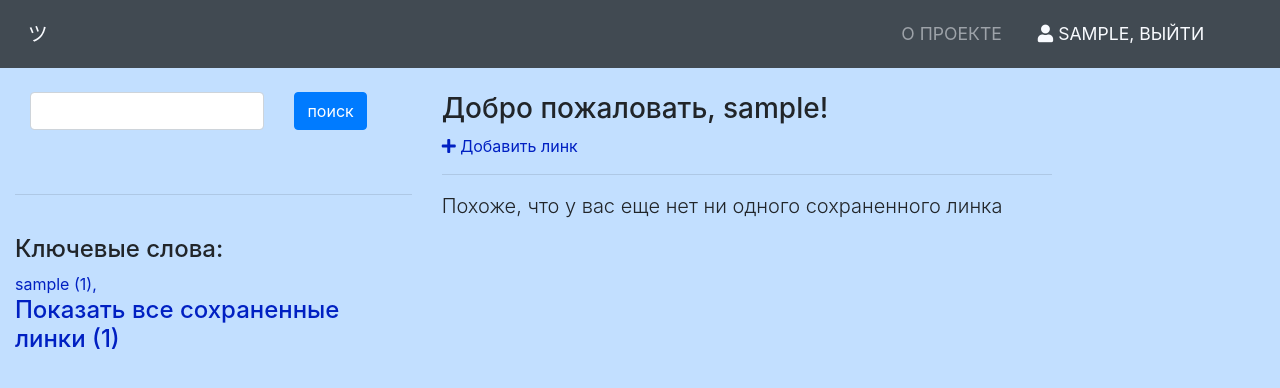
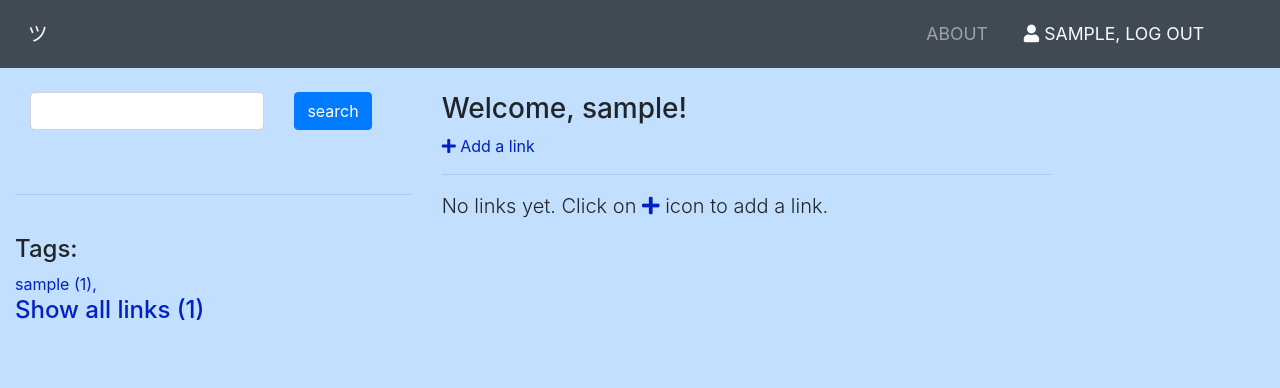
Before and after one commit to Denizz/linko, a Django app: page /userpage/ in a window 1280 px wide. Shown: the top 388 px of the page. Run offline with Django 3.2, Linux system fonts and the light colour scheme; a user stored in the database is signed in; tables that the repository leaves empty hold one stand-in row (values such as "Sample post"); some libraries are stand-ins or nearby versions.

Commit message:
translated to English

```diff
--- a/links/forms.py
+++ b/links/forms.py
@@ -9,9 +9,9 @@ class LinkForm(forms.ModelForm):
         model = Link
         fields = ('title', 'text', 'taglist')
         labels = {
-            'title': 'Заголовок',
-            'text': 'Адрес',
-            'taglist': 'Ключевые слова (разделить пробелом)',
+            'title': 'Title',
+            'text': 'Link address',
+            'taglist': 'keywords (separated by spaces)',
         }
         widgets = {
             'title': forms.TextInput(attrs={'class': 'form-control'}),
@@ -39,9 +39,9 @@ class LoginForm(forms.Form):
 
 
 class SignUpForm(UserCreationForm):
-    first_name = forms.CharField(max_length=30, label='Имя', required=False, help_text='Необязательное поле')
-    last_name = forms.CharField(max_length=30, label='Фамилия', required=False, help_text='Необязательное поле')
-    email = forms.EmailField(max_length=254, help_text='Обязательное для заполнения поле')
+    first_name = forms.CharField(max_length=30, label='Name', required=False, help_text='Not required')
+    last_name = forms.CharField(max_length=30, label='Surname', required=False, help_text='Not required')
+    email = forms.EmailField(max_length=254, help_text='Required field')
 
     class Meta:
         model = User
--- a/links/templates/404.html
+++ b/links/templates/404.html
@@ -1,6 +1,6 @@
 {% extends 'links/base.html' %}
 {% block content %}
 <div class="container">
-    <p class="lead">404 Запрашиваемая страница не найдена</p>
+    <p class="lead">Page is not found</p>
 </div>
 {% endblock %}
--- a/links/templates/links/add.html
+++ b/links/templates/links/add.html
@@ -4,8 +4,8 @@
     <h4>{{msg}}</h4>
         <form method="POST" class="link-form">{% csrf_token %}
             {{ form.as_p }}
-            <button type="submit" class="save btn btn-primary">Сохранить</button>
+            <button type="submit" class="save btn btn-primary">Save</button>
         </form>
-    <div class="back-div"><a href="{% url 'userpage' %}" class="back-link"><i class="fas fa-arrow-left"></i><b> Вернуться в профиль</b></a></div>
+    <div class="back-div"><a href="{% url 'userpage' %}" class="back-link"><i class="fas fa-arrow-left"></i><b> Go to account</b></a></div>
 </div>
 {% endblock %}
--- a/links/templates/links/base.html
+++ b/links/templates/links/base.html
@@ -1,7 +1,7 @@
 {% load static %}
 <html lang="ru">
 <head>
-    <title>Коллекция ваших интересных ссылок</title>
+    <title>Your links collection</title>
     <script src="https://code.jquery.com/jquery-3.2.1.slim.min.js" integrity="sha384-KJ3o2DKtIkvYIK3UENzmM7KCkRr/rE9/Qpg6aAZGJwFDMVNA/GpGFF93hXpG5KkN" crossorigin="anonymous"></script>
     <script src="https://cdnjs.cloudflare.com/ajax/libs/popper.js/1.12.9/umd/popper.min.js" integrity="sha384-ApNbgh9B+Y1QKtv3Rn7W3mgPxhU9K/ScQsAP7hUibX39j7fakFPskvXusvfa0b4Q" crossorigin="anonymous"></script>
     <link rel="stylesheet" href="https://maxcdn.bootstrapcdn.com/bootstrap/4.0.0/css/bootstrap.min.css" integrity="sha384-Gn5384xqQ1aoWXA+058RXPxPg6fy4IWvTNh0E263XmFcJlSAwiGgFAW/dAiS6JXm" crossorigin="anonymous">
@@ -19,18 +19,18 @@
         <div class="collapse navbar-collapse" id="navbarResponsive">
             <ul class="navbar-nav ml-auto">
                 <li class="nav-item">
-                    <a class="nav-link" href="{% url 'about' %}">О проекте</a>
+                    <a class="nav-link" href="{% url 'about' %}">About</a>
                 </li>
                 <li class="nav-item">
                         {% if user.is_authenticated %}
-                    <a class="nav-link active" href="{% url 'logout' %}"><i class="fa fa-user"></i> {{ user }}, выйти</a>
+                    <a class="nav-link active" href="{% url 'logout' %}"><i class="fa fa-user"></i> {{ user }}, Log Out</a>
                 </li>
                 <li class="nav-item">
                         {% else %}
-                    <a class="nav-link" href="{% url 'login' %}">Войти</a>
+                    <a class="nav-link" href="{% url 'login' %}">Log In</a>
                 </li>
                 <li class="nav-item">
-                    <a class="nav-link" href="{% url 'signup' %}">Зарегистрироваться</a>
+                    <a class="nav-link" href="{% url 'signup' %}">Sign Up</a>
                         {% endif %}
                 </li>
             </ul>
--- a/links/templates/links/signup.html
+++ b/links/templates/links/signup.html
@@ -4,12 +4,12 @@
 <div class="container-fluid">
     <div class="row padding">
         <div class="col-12">
-    <h2>Регистрация нового пользователя</h2>
+    <h2>Sign Up new user</h2>
     <div class="mc-field-group form-control">
         <form method="post">
             {% csrf_token %}
             {{ form|crispy }}
-            <button type="submit" class="button btn btn-danger btn-lg">Создать</button>
+            <button type="submit" class="button btn btn-danger btn-lg">Create</button>
         </form>
     </div>
     </div>
--- a/links/templates/links/userpage.html
+++ b/links/templates/links/userpage.html
@@ -14,7 +14,7 @@
                         {{ form.as_p }}
                         </div>
                     <div class="col-md-4 col-xs-12 col-ld-12 text-left">
-                    <button type="submit" class="btn btn-primary submit-button">поиск</button>
+                    <button type="submit" class="btn btn-primary submit-button">search</button>
                                         </div>
                         </form>
                     </div>
@@ -22,28 +22,28 @@
                 </div>
                 <hr>
                 <br>
-                <h4>Ключевые слова:</h4>
+                <h4>Tags:</h4>
                 {% for key,value  in links.items %}
                 <a href="{% url 'tagview' key %}">{{ key }} ({{ value }}), </a>
                 {% endfor %}
                 <br>
-                <a href="{% url 'list' %}"><h4>Показать все сохраненные линки ({{total}})</h4></a>
+                <a href="{% url 'list' %}"><h4>Show all links ({{total}})</h4></a>
             </div>
             <div class="col-sm-6">
                 <br>
-                <h3>Добро пожаловать, {{user}}!</h3>
-                <a href="{% url 'add' %}" class="link"><i class="fas fa-plus"></i> Добавить линк</a>
+                <h3>Welcome, {{user}}!</h3>
+                <a href="{% url 'add' %}" class="link"><i class="fas fa-plus"></i> Add a link</a>
                 <hr>
                 {% if not lastfive %}
-                <p class="lead">Похоже, что у вас еще нет ни одного сохраненного линка</p>
+                <p class="lead">No links yet. Click on <a href="{% url 'add' %}" class="link"><i class="fas fa-plus"></i></a> icon to add a link.</p>
                 {% endif %}
                 {% for lf in lastfive %}
             <div class="col-md-auto">
                 <h4 class="h4-darkgrey"><a href={{ lf.text }} target="_blank"> {{ lf.title }}</a></h4>
-                    <div class="col-12"><p><strong>текст ссылки: </strong><a href={{lf.text}} target="_blank"> {{lf.text}}</a>
-                    <br><small>добавлена: {{ lf.created_date }}&nbsp;&nbsp;&nbsp;</small></p>
-                    <a href="{% url 'edit' lf.pk %}" style="padding-right: 2rem;"><i class="fas fa-pencil-alt"></i> Редактировать</a>
-                    <a href="{% url 'remove' lf.pk %}"><i class="far fa-trash-alt"></i> Удалить</a>
+                    <div class="col-12"><p><strong>text: </strong><a href={{lf.text}} target="_blank"> {{lf.text}}</a>
+                    <br><small>created: {{ lf.created_date }}&nbsp;&nbsp;&nbsp;</small></p>
+                    <a href="{% url 'edit' lf.pk %}" style="padding-right: 2rem;"><i class="fas fa-pencil-alt"></i> Edit</a>
+                    <a href="{% url 'remove' lf.pk %}"><i class="far fa-trash-alt"></i> Remove</a>
                     </div>
             <hr>
         </div>
@@ -51,12 +51,12 @@
     <br>
 
                 {% else %}
-                <h3>Зарегистрируйтесь, чтобы продолжить</h3>
-                <a href="{% url 'signup' %}">Зарегистрироваться</a>
-                <h2>Или войдите, используя свой логин или пароль</h2>
+                <h3>Sign Up to create new account</h3>
+                <a href="{% url 'signup' %}">Sign Up</a>
+                <h2>Or Log In</h2>
                 <form method="POST" action="{% url 'login' %}"  class="login-form">{% csrf_token %}
                     {{ form.as_p }}
-                    <button type="submit" class="login btn btn-default">Войти</button>
+                    <button type="submit" class="login btn btn-default">Log In</button>
                 </form>
             </div>
             <div class="col-sm-2"></div>
--- a/links/templates/registration/login.html
+++ b/links/templates/registration/login.html
@@ -5,17 +5,17 @@
   <form class="form-horizontal" method="post" id="loginform">
             {% csrf_token %}
     <div class="form-group">
-      <label class="control-label col-sm-6" for="id_username" align="left"><i class="fas fa-user"></i> Пользователь:</label>
+      <label class="control-label col-sm-6" for="id_username" align="left"><i class="fas fa-user"></i> Login:</label>
       <div class="col-sm-6">{{ form.username }}</div>
     </div>
     <div class="form-group">
-      <label class="control-label col-sm-6" for="id_password" align="left"><i class="fas fa-key"></i> Пароль:</label>
+      <label class="control-label col-sm-6" for="id_password" align="left"><i class="fas fa-key"></i> Password:</label>
       <div class="col-sm-6 ">{{ form.password }}</div>
     </div>
     <div class="form-group">
       <div class="col-sm-offset-6 col-sm-6">
         <div class="checkbox" align="left">
-          <label><input type="checkbox" name="remember"> Запомнить меня </label>
+          <label><input type="checkbox" name="remember"> Remember me </label>
         </div>
       </div>
     </div>
--- a/mysite/settings.py
+++ b/mysite/settings.py
@@ -109,7 +109,7 @@ AUTH_PASSWORD_VALIDATORS = [
 # Internationalization
 # https://docs.djangoproject.com/en/2.0/topics/i18n/
 
-LANGUAGE_CODE = 'ru-ru'
+LANGUAGE_CODE = 'en-en'
 
 TIME_ZONE = 'Europe/Moscow'
 
```
Also changed, not shown: links/templates/links/about.html (+5 -5 lines), links/templates/links/index.html (+7 -7 lines), links/templates/links/list.html (+7 -7 lines).
